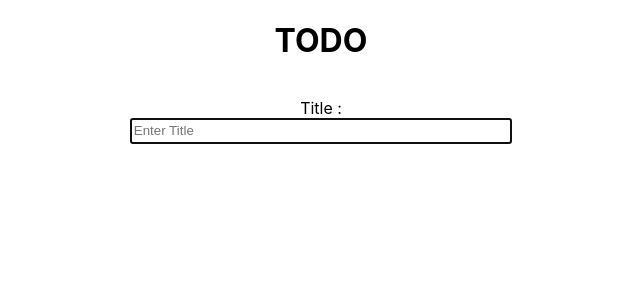
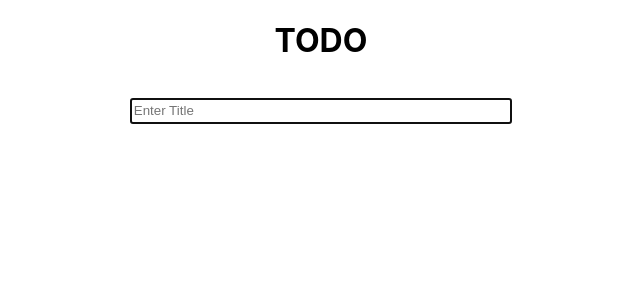
Before and after one commit to satheesh-chandran/todo-react, a React (Create React App) app: page / in a window 1280 px wide. Shown: the top 300 px of the page, without its empty margins (319-959 px from the left). Built offline with nearby package versions, Linux system fonts and the light colour scheme.

Commit message:
Made the heading for the app is editable.

```diff
--- a/src/App.js
+++ b/src/App.js
@@ -5,7 +5,6 @@ import TodoMaster from './components/TodoMaster';
 const App = function () {
   return (
     <div>
-      <h1>TODO</h1>
       <TodoMaster />
     </div>
   );
--- a/src/components/TextComponent.js
+++ b/src/components/TextComponent.js
@@ -3,7 +3,7 @@ import React from 'react';
 class TextComponent extends React.Component {
   constructor(props) {
     super(props);
-    this.state = { value: '' };
+    this.state = { value: this.props.value || '' };
     this.onChange = this.onChange.bind(this);
     this.onKeyDown = this.onKeyDown.bind(this);
   }
@@ -22,8 +22,6 @@ class TextComponent extends React.Component {
   render() {
     return (
       <div className='text'>
-        <label>Title : </label>
-        <br></br>
         <input
           value={this.state.value}
           onChange={this.onChange}
--- a/src/components/TodoMaster.js
+++ b/src/components/TodoMaster.js
@@ -13,10 +13,24 @@ const properties = [
 class TodoMaster extends React.Component {
   constructor(props) {
     super(props);
-    this.state = { tasks: [] };
+    this.state = { tasks: [], heading: 'TODO', isHeadingEditable: false };
     this.addTodo = this.addTodo.bind(this);
     this.changeStatus = this.changeStatus.bind(this);
     this.properties = properties.slice();
+    this.makeHeadingEditable = this.makeHeadingEditable.bind(this);
+    this.editHeading = this.editHeading.bind(this);
+  }
+
+  makeHeadingEditable() {
+    this.setState({ isHeadingEditable: true });
+  }
+
+  addTodo(title) {
+    this.setState({ tasks: this.state.tasks.concat({ status: 0, title }) });
+  }
+
+  editHeading(heading) {
+    this.setState({ heading, isHeadingEditable: false });
   }
 
   changeStatus(position) {
@@ -29,8 +43,12 @@ class TodoMaster extends React.Component {
     });
   }
 
-  addTodo(title) {
-    this.setState({ tasks: this.state.tasks.concat({ status: 0, title }) });
+  getHeadingComponent() {
+    if (!this.state.isHeadingEditable)
+      return <h1 onClick={this.makeHeadingEditable}>{this.state.heading}</h1>;
+    return (
+      <TextComponent value={this.state.heading} onSubmit={this.editHeading} />
+    );
   }
 
   render() {
@@ -43,8 +61,10 @@ class TodoMaster extends React.Component {
         property={this.properties[status]}
       />
     ));
+
     return (
       <div className='master'>
+        {this.getHeadingComponent()}
         <TextComponent onSubmit={this.addTodo} />
         <div className='list-container'>{lines}</div>
       </div>
--- a/src/index.css
+++ b/src/index.css
@@ -46,3 +46,7 @@ input {
   display: flex;
   flex-direction: column;
 }
+
+h1 {
+  cursor: pointer;
+}
```
